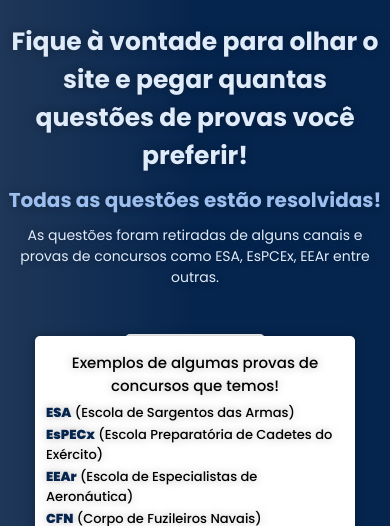
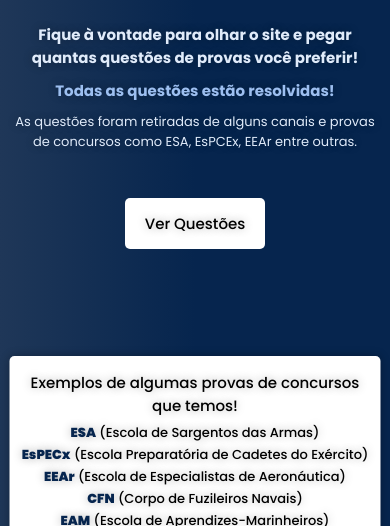
Before and after one commit to DevGomes2022/ProvasDeCarreira, a plain HTML site: page index.html in a window 390 px wide. Shown: the part 87-613 px from the top of the page. Drawn offline with nearby package versions, Linux system fonts and the light colour scheme.

Commit message:
Segundo commit-ajuste 4
Arrumei o problema de responsividade do banner e escritas da apresentação

```diff
--- a/index.html
+++ b/index.html
@@ -50,11 +50,13 @@
             </div>
             <div class="banner">
                 <h1>Exemplos de algumas provas de concursos que temos!</h1>
-                <p><strong class="cor-principal">ESA</strong> (Escola de Sargentos das Armas)</p>
-                <p><strong class="cor-principal">EsPECx</strong> (Escola Preparatória de Cadetes do Exército)</p>
-                <p><strong class="cor-principal">EEAr</strong> (Escola de Especialistas de Aeronáutica)</p>
-                <p><strong class="cor-principal">CFN</strong> (Corpo de Fuzileiros Navais)</p>
-                <p><strong class="cor-principal">EAM</strong> (Escola de Aprendizes-Marinheiros)</p>
+                <div class="concursos">
+                    <p><strong class="cor-principal">ESA</strong> (Escola de Sargentos das Armas)</p>
+                    <p><strong class="cor-principal">EsPECx</strong> (Escola Preparatória de Cadetes do Exército)</p>
+                    <p><strong class="cor-principal">EEAr</strong> (Escola de Especialistas de Aeronáutica)</p>
+                    <p><strong class="cor-principal">CFN</strong> (Corpo de Fuzileiros Navais)</p>
+                    <p><strong class="cor-principal">EAM</strong> (Escola de Aprendizes-Marinheiros)</p>
+                </div>
                 <div class="brasao">
                     <img src="assets/IMGS/Logo ESA.png" alt="Logo ESA">
                     <img src="assets/IMGS/Logo EsPCEx.png" alt="Logo EsPCEx">
@@ -64,7 +66,6 @@
                 </div>
             </div>
         </div>
-
     </div>
     <script src="java.js"></script>
     <script src="scroltop.js"></script>
--- a/styles.css
+++ b/styles.css
@@ -219,9 +219,27 @@ header {
     background-color: white;
     box-shadow: 0px 0px 10px rgba(0, 0, 0, 0.3);
     border-radius: 5px;
-    width: auto;
+    width: 90%;
     height: auto;
     padding: 10px;
+}
+
+@media screen and (min-width: 1000px) {
+    .banner {
+        width: 70%;
+    }
+}
+
+@media screen and (min-width: 1450px) {
+    .banner {
+        width: 60%;
+    }
+}
+
+@media screen and (min-width: 1900px) {
+    .banner {
+        width: 50%;
+    }
 }
 
 .banner h1 {
@@ -234,15 +252,15 @@ header {
     text-shadow: 0px 0px 10px rgba(0, 0, 0, 0.3);
 }
 
-.banner p {
+.concursos p {
     font-size: 13px;
-    text-align: initial;
     font-family: 'Poppins', sans-serif;
     display: block;
     font-weight: 500;
     color: black;
     padding: 1px;
     text-shadow: 0px 0px 10px rgba(0, 0, 0, 0.3);
+    text-align: center;
 }
 
 .brasao {
@@ -268,6 +286,30 @@ header {
     }
     .banner h1 {
         font-size: 15px;
+    }
+}
+
+@media screen and (max-width: 430px) {
+    .apresentacao > h1 {
+        font-size: 18px;
+    }
+    .apresentacao > h2 {
+        font-size: 16px;
+    }
+    .apresentacao > p {
+        font-size: 14px;
+    }
+}
+
+@media screen and (max-width: 400px) {
+    .apresentacao > h1 {
+        font-size: 15px;
+    }
+    .apresentacao > h2 {
+        font-size: 15px;
+    }
+    .apresentacao > p {
+        font-size: 13px;
     }
 }
 
```
